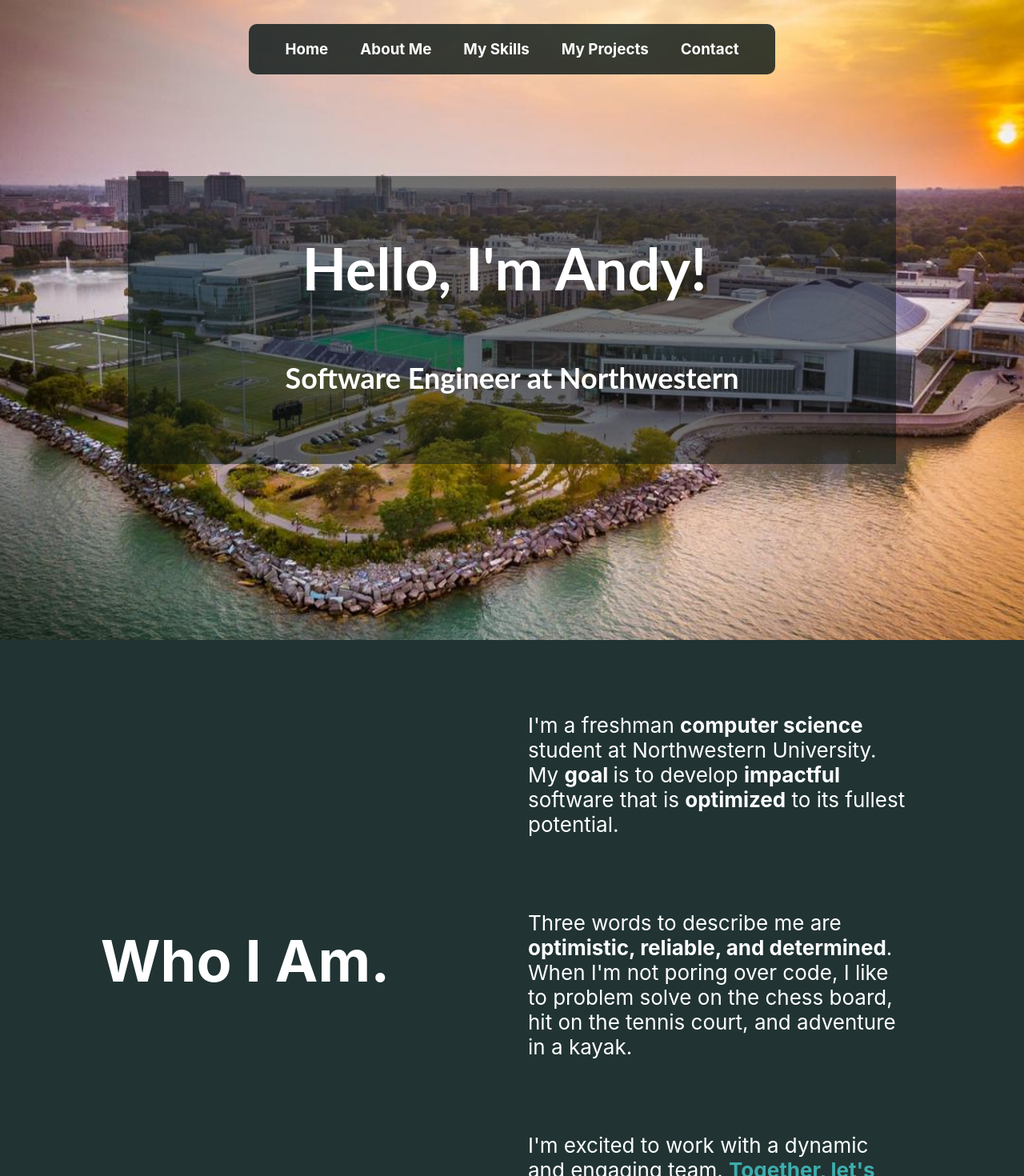
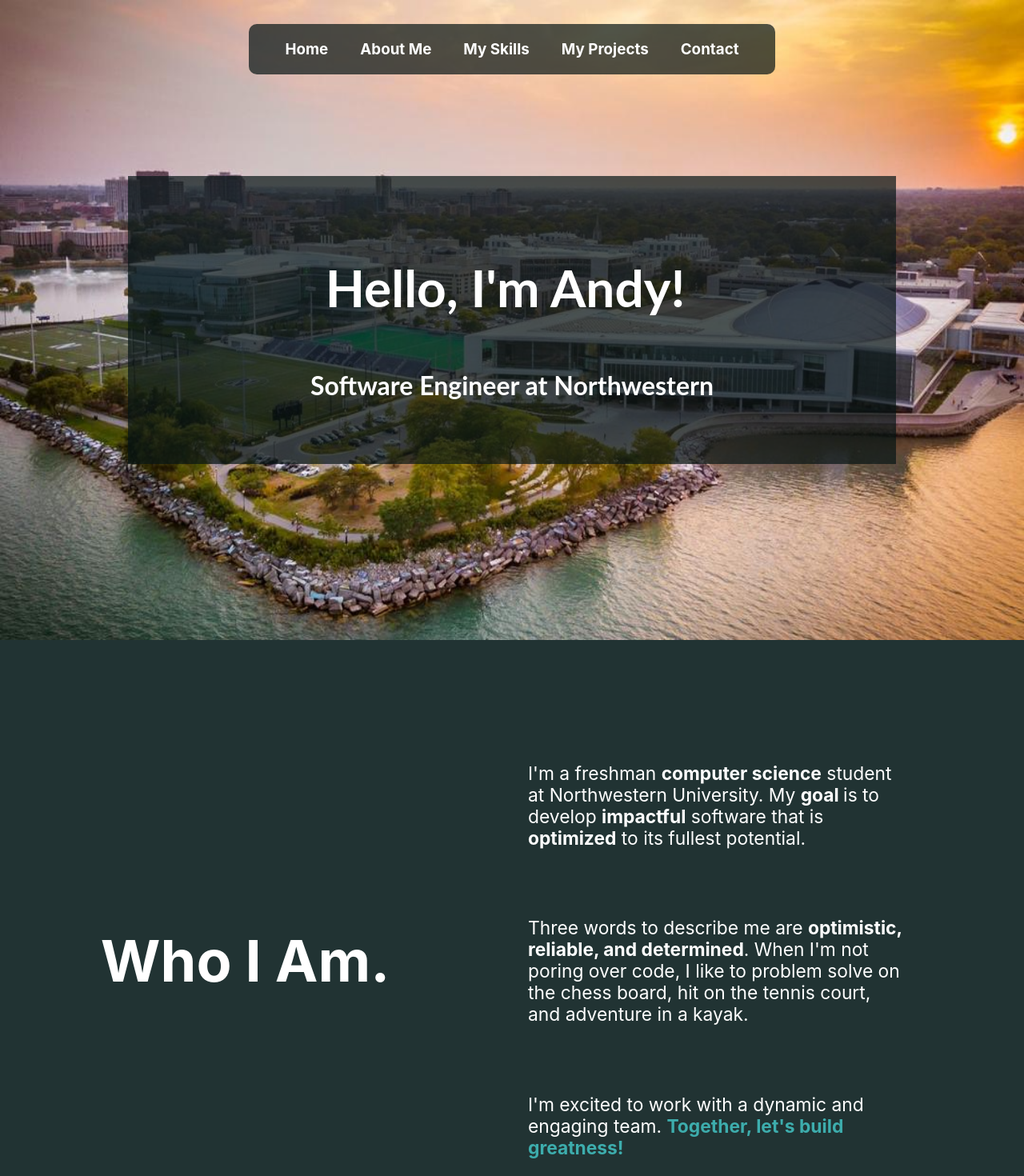
Before and after one commit to Andy-V12345/Personal-Website, a React (Create React App) app in the folder andy-website/: page / in a window 1280 px wide. Shown: the top 1470 px of the page at 80% size. Built offline with nearby package versions, Linux system fonts and the light colour scheme.

Commit message:
added animations to components

```diff
--- a/andy-website/src/App.css
+++ b/andy-website/src/App.css
@@ -17,16 +17,25 @@
   top: 50%;
   left: 50%;
   transform: translate(-50%, -50%);
-  width: 75%;
-  min-width: 50%;
+  background-color: blue;
+  /* width: 75%; */
+  /* min-width: 50%; */
   justify-content: center;
-  font-size: calc(20px + 2vmin);
+  font-size: calc(20px + 1.5vmin);
   color: white;
   font-family: "Lato", "Montserrat", sans-serif;
   min-height: 45%;
   max-height: 50%;
   align-items: center;
-  background: rgba(7, 20, 20, 0.5);
+  background: rgba(7, 20, 20, 0.7);
+}
+
+.home-header div {
+  position: absolute;
+  width: 100%;
+  top: 50%;
+  left: 50%;
+  transform: translate(-50%, -50%);
 }
 
 img.bg {
@@ -101,7 +110,6 @@ img.bg {
   border-radius: 10px;
   position: absolute;
   width: 75%;
-  height: 80vh;
   left: 50%;
   top: 50%;
   transform: translate(-50%, -50%);
@@ -301,7 +309,7 @@ img.bg {
 
 .about-txt p {
   text-align: left;
-  font-size: calc(10px + 2vmin);
+  font-size: calc(10px + 1vw);
 }
 
 .navbar {
@@ -370,7 +378,7 @@ img.bg {
   padding: 20px 25px;
   text-decoration: none;
   font-size: calc(6px + 1vw);
-  background: rgba(7, 20, 20, 0.8);
+  background: rgba(7, 20, 20, 0.7);
   border-radius: 10px;
 }
 
--- a/andy-website/src/App.js
+++ b/andy-website/src/App.js
@@ -12,6 +12,7 @@ import HomeHeader from './HomeHeader';
 import ProjectDescription from './ProjectDescription';
 import React from 'react';
 import NavCollapse from './NavCollapse';
+import { motion } from 'framer-motion';
 
 
 function App() {
@@ -45,10 +46,12 @@ function App() {
 
       <div id='Home' className='container Home'>
         <img className='bg' src='northwestern-background.jpeg' alt='background' />
-        <div className='home-header'>
-          <HomeHeader />
-          <h4>Software Engineer at Northwestern</h4>
-        </div>
+        <motion.div initial={{opacity: 0, width: 0}} whileInView={{opacity: 1, width: "75%"}} transition={{duration: 0.3}} className='home-header'>
+          <div>
+            <HomeHeader />
+            <h4>Software Engineer at Northwestern</h4>
+          </div>
+        </motion.div>
       </div>
 
       <div id='About Me' className='container About'>
@@ -58,21 +61,21 @@ function App() {
         <div className='right-container'>
           <div className='about-txt'>
             <div>
-              <p>
+              <motion.p initial={{x: 100, opacity: 0}} whileInView={{x: 0, opacity: 1}} transition={{type: "spring", delay: 0, duration: 0.4}}>
                 I'm a freshman <strong>computer science</strong> student at Northwestern University. My <strong>goal </strong>
                 is to develop <strong>impactful</strong> software that is <strong>optimized</strong> to its fullest potential.
-              </p>
+              </motion.p>
             </div>
             <div>
-              <p>
+              <motion.p initial={{x: 100, opacity: 0}} whileInView={{x: 0, opacity: 1}} transition={{type: "spring", delay: 0, duration: 0.4}}>
                 Three words to describe me are <strong>optimistic, reliable, and determined</strong>.
                 When I'm not poring over code, I like to problem solve on the chess board, hit on the tennis court, and adventure in a kayak.
-              </p>
+              </motion.p>
             </div>
             <div>
-              <p>
+              <motion.p initial={{x: 100, opacity: 0}} whileInView={{x: 0, opacity: 1}} transition={{type: "spring", delay: 0, duration: 0.4}}>
                 I'm excited to work with a dynamic and engaging team. <strong className='special-color'>Together, let's build greatness!</strong>
-              </p>
+              </motion.p>
             </div>
           </div>
         </div>
@@ -86,11 +89,11 @@ function App() {
               Well-versed in object-oriented programming languages such as
               Python, Java, and C
             </SkillBox>
-            <hr className='divider'></hr>
+            <motion.hr initial={{opacity: 0, x: -500}} whileInView={{opacity: 1, x: 0}} className='divider'></motion.hr>
             <SkillBox title="iOS Development">
               Experienced with using Swift and XCode to develop and deploy mobile iOS applications
             </SkillBox>
-            <hr className='divider'></hr>
+            <motion.hr initial={{opacity: 0, x: -500}} whileInView={{opacity: 1, x: 0}} className='divider'></motion.hr>
             <SkillBox title="Front-End Development">
               Proficient with SwiftUI, UIKit, HTML, CSS, JavaScript, and the ReactJS framework
             </SkillBox>
@@ -113,7 +116,7 @@ function App() {
           </div>
         </div>
         <div className='right-container'>
-          <div className='projects-container'>
+          <motion.div initial={{opacity: 0, height: 0}} whileInView={{opacity: 1, height: "80vh"}} transition={{duration: 0.3, delay: 0}} className='projects-container'>
             <ProjectBox onShow={() => displayProject('poker')}
               image='poker.png'
               title='Poker Simulator'>
@@ -130,14 +133,14 @@ function App() {
             title='Linked List Library'>
               Skills used: Python
             </ProjectBox>
-          </div>
+          </motion.div>
         </div>
       </div>
 
       <div id='Contact' className='container Contact'>
         <div className='left'>
           <ContactHeader />
-          <p>Have a cool project or question? Feel free to contact me.</p>
+          <motion.p initial={{x: -200, opacity: 0}} whileInView={{x: 0, opacity: 1}} >Have a cool project or question? Feel free to contact me.</motion.p>
         </div>
         <div className='right'>
           <ContactLink link='mailto:andyvu2026@u.northwestern.edu'>andyvu2026@u.northwestern.edu</ContactLink>
@@ -147,7 +150,7 @@ function App() {
         </div>
       </div>
 
-      {show ? <Navbar isFixed={true}/> : null}
+      {show ? <Navbar isFixed={true} hideNav={() => setShow(false)}/> : null}
       <NavCollapse showNav={() => setShow(true)} hideNav={() => setShow(false)} isShown={show} />
 
 
--- a/andy-website/src/ContactLink.js
+++ b/andy-website/src/ContactLink.js
@@ -1,5 +1,6 @@
 import './App.css';
 import React from 'react';
+import { motion } from 'framer-motion';
 
 function ContactLink({link, children}) {
 
@@ -7,11 +8,11 @@ function ContactLink({link, children}) {
 
 
     return (
-        <div className='contact-link'>
+        <motion.div initial={{x: 200, opacity: 0}} whileInView={{x: 0, opacity: 1}} className='contact-link'>
             <span onMouseEnter={() => setState('hover')} onMouseLeave={() => setState('')} id={state} className='link-container'>
                 <a href={link} target='_blank'>{children}</a>
             </span>
-        </div>
+        </motion.div>
     )
 }
 
--- a/andy-website/src/Navbar.js
+++ b/andy-website/src/Navbar.js
@@ -4,7 +4,7 @@ import React from 'react';
 import { animated, useSpring } from '@react-spring/web';
 import { motion } from 'framer-motion';
 
-function Navbar({isFixed}) {
+function Navbar({isFixed, hideNav}) {
 
     const headers = [
         "Home",
@@ -25,14 +25,13 @@ function Navbar({isFixed}) {
             <motion.div
                 initial={{opacity: 0}}
                 animate={{opacity: 1}}
-                transition={{ease: 'easeInOut', duration: 0.3}}
-                exit={{opacity: 0}}
+                transition={{ease: 'easeInOut', duration: 0.4}}
             >
                 <div className='navbar fixed'>
                     <ul className='links'>
                         {headers.map((header) => (
                             <li key={header}>
-                                <a href={`#${header}`}>
+                                <a href={`#${header}`} onClick={hideNav}>
                                     <strong>{header}</strong>
                                 </a>
                             </li>
@@ -45,9 +44,9 @@ function Navbar({isFixed}) {
         return(
 
             <motion.div
-                initial={{opacity: 0}}
+                initial={{opacity: 0, y: -40}}
                 animate={{y: 30, opacity: 1}}
-                transition={{ease: 'easeInOut', duration: 0.3}}
+                transition={{ease: 'easeInOut', duration: 0.4}}
             >
                 <div className='navbar'>
                     <ul className='links'>
--- a/andy-website/src/ProjectBox.js
+++ b/andy-website/src/ProjectBox.js
@@ -1,5 +1,6 @@
 import './App.css';
 import React from 'react';
+import { motion } from 'framer-motion';
 
 function ProjectBox({image, title, children, onShow}) {
     const [state, setState] = React.useState(() => '')
--- a/andy-website/src/SkillBox.js
+++ b/andy-website/src/SkillBox.js
@@ -1,13 +1,16 @@
 import React from 'react'
 import './App.css';
+import { motion } from 'framer-motion';
 
 function SkillBox({children, title}) {
     return (
-        <div className='skillbox'>
-            <h2>{title}</h2>
-            <hr></hr>
-            <p>{children}</p>
-        </div>
+        <motion.div initial={{opacity: 0, x: -500}} whileInView={{opacity: 1, x: 0}} transition={{type: "spring", delay: 0, duration: 0.4}}>
+            <div className='skillbox'>
+                <h2>{title}</h2>
+                <hr></hr>
+                <p>{children}</p>
+            </div>
+        </motion.div>
     )
 }
 
```
Also changed, not shown: andy-website/src/ProjectDescription.js (line endings or trailing spaces).
